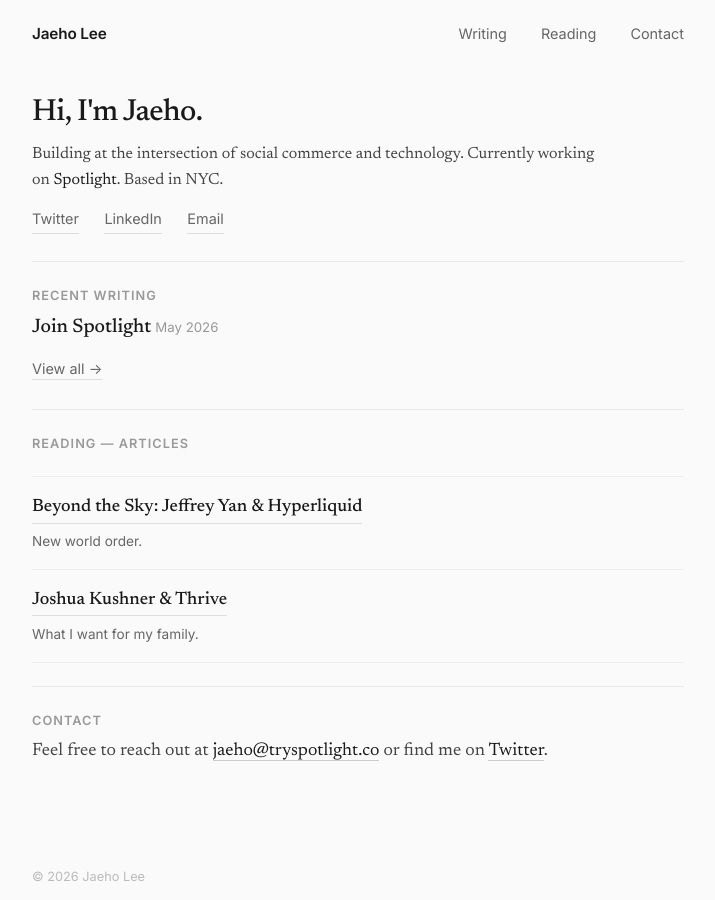
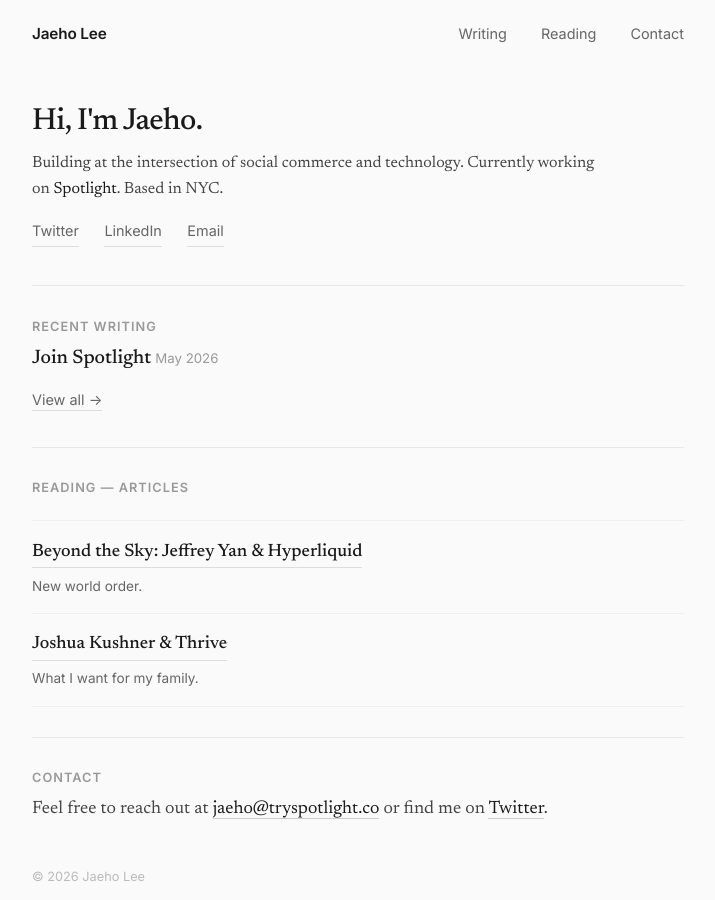
Before and after one commit to jaehospotlight/jaeho, a Jekyll site: the page built from index.html, in a window 1280 px wide. Shown: the whole page, without its empty margins (282-997 px from the left). Built offline with Jekyll 4.4.1, drawn with Linux system fonts in a browser that asks for light colours.

Commit message:
More spacing, contact nav links to email directly
Co-Authored-By: Claude Opus 4.6 (1M context) <noreply@anthropic.com>

```diff
--- a/_layouts/default.html
+++ b/_layouts/default.html
@@ -15,7 +15,7 @@
     <div class="nav-links">
       <a href="{{ '/blog' | relative_url }}">Writing</a>
       <a href="{{ '/reading' | relative_url }}">Reading</a>
-      <a href="{{ '/#contact' | relative_url }}">Contact</a>
+      <a href="mailto:jaeho@tryspotlight.co">Contact</a>
     </div>
   </nav>
 
--- a/assets/css/style.css
+++ b/assets/css/style.css
@@ -93,7 +93,7 @@ main {
    ============================================ */
 
 .hero {
-  padding: 1.5rem 0 1rem;
+  padding: 2rem 0 1.5rem;
 }
 
 .hero h1 {
@@ -118,7 +118,7 @@ main {
 }
 
 .hero-links {
-  margin-top: 0.75rem;
+  margin-top: 1rem;
   display: flex;
   gap: 1.5rem;
 }
@@ -143,7 +143,7 @@ main {
    ============================================ */
 
 .section {
-  padding: 0.75rem 0;
+  padding: 1rem 0;
 }
 
 .section-label {
@@ -159,7 +159,7 @@ main {
 .divider {
   border: none;
   border-top: 1px solid #e8e8e8;
-  margin: 0.6rem 0;
+  margin: 0.75rem 0;
 }
 
 
@@ -429,7 +429,7 @@ main {
    ============================================ */
 
 .reading-section {
-  padding: 0.75rem 0;
+  padding: 1rem 0;
 }
 
 .reading-section .section-label {
```
